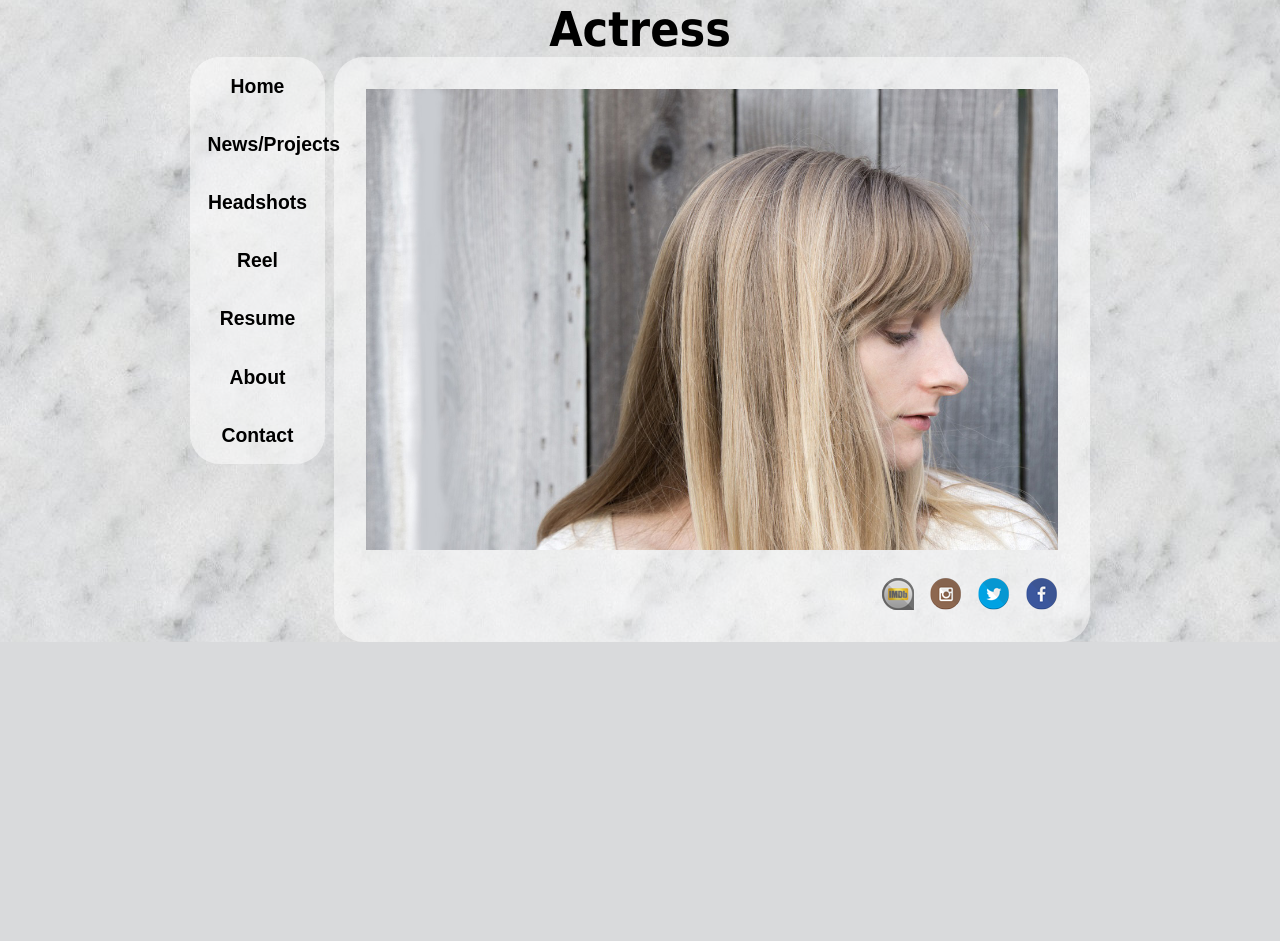
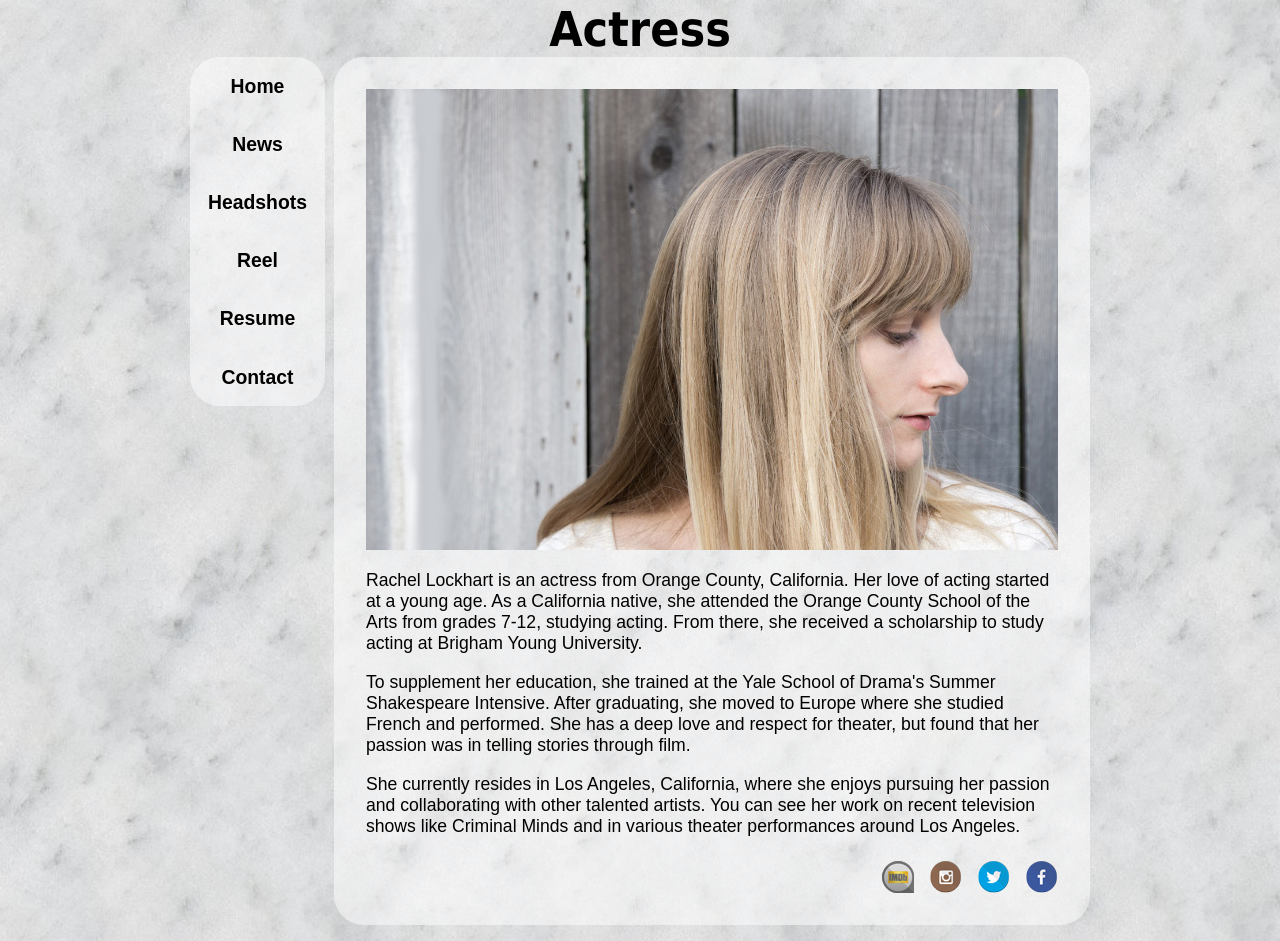
Before and after one commit to Adonias1/CECS470Project, a PHP site: page / in a window 1280 px wide. Shown: the part 297-1238 px from the top of the page. Before the commit the page ends 939 px from the top, so only its background shows below. Run offline with PHP 8.4, Linux system fonts and the light colour scheme.

Commit message:
Add bio to home page.

```diff
--- a/includes/header.php
+++ b/includes/header.php
@@ -5,11 +5,11 @@
 	</div>
 	<nav>
 		<li><a href="index.php">Home</a></li>
-		<li><a href="projects.php">News/Projects</a></li>
+		<li><a href="projects.php">News</a></li>
 		<li><a href="headshots.php">Headshots</a></li>
 		<li><a href="reel.php">Reel</a></li>
 		<li><a href="resume.php">Resume</a></li>
-		<li><a href="about.php">About</a></li>
+		<!-- <li><a href="about.php">About</a></li> -->
 		<li><a href="contact.php">Contact</a></li>
 	</nav>
 </header>
--- a/index.php
+++ b/index.php
@@ -8,7 +8,16 @@
 <body>
 	<?php include "includes/header.php"; ?>
 	<div class="main-content">
-		<img class="homepage" width="100%" src="images/headshot1Shop.jpg" alt="Rachel Lockhart Homepage headshot" />
+		<img class="homepage" width="100%" src="images/headshot1Shop.jpg" alt="Rachel Lockhart Homepage headshot" /><br>
+		<p id="bio">
+			Rachel Lockhart is an actress from Orange County, California. Her love of acting started at a young age. As a California native, she attended the Orange County School of the Arts from grades 7-12, studying acting. From there, she received a scholarship to study acting at Brigham Young University.
+		</p>
+		<p>
+			To supplement her education, she trained at the Yale School of Drama's Summer Shakespeare Intensive. After graduating, she moved to Europe where she studied French and performed. She has a deep love and respect for theater, but found that her passion was in telling stories through film.
+		</p>
+		<p>
+			She currently resides in Los Angeles, California, where she enjoys pursuing her passion and collaborating	with other talented artists. You can see her work on recent television shows like Criminal Minds and	in various theater performances around Los Angeles.
+		</p>
 		<?php include "includes/footer.php"; ?>
 	</div>
 </body>
--- a/styles/styles.css
+++ b/styles/styles.css
@@ -16,6 +16,7 @@ body {
 }
 .homepage {
 	width: 100%;
+	margin-bottom: 1em;
 }
 .main-content {
 	margin-left: 16%;
```
